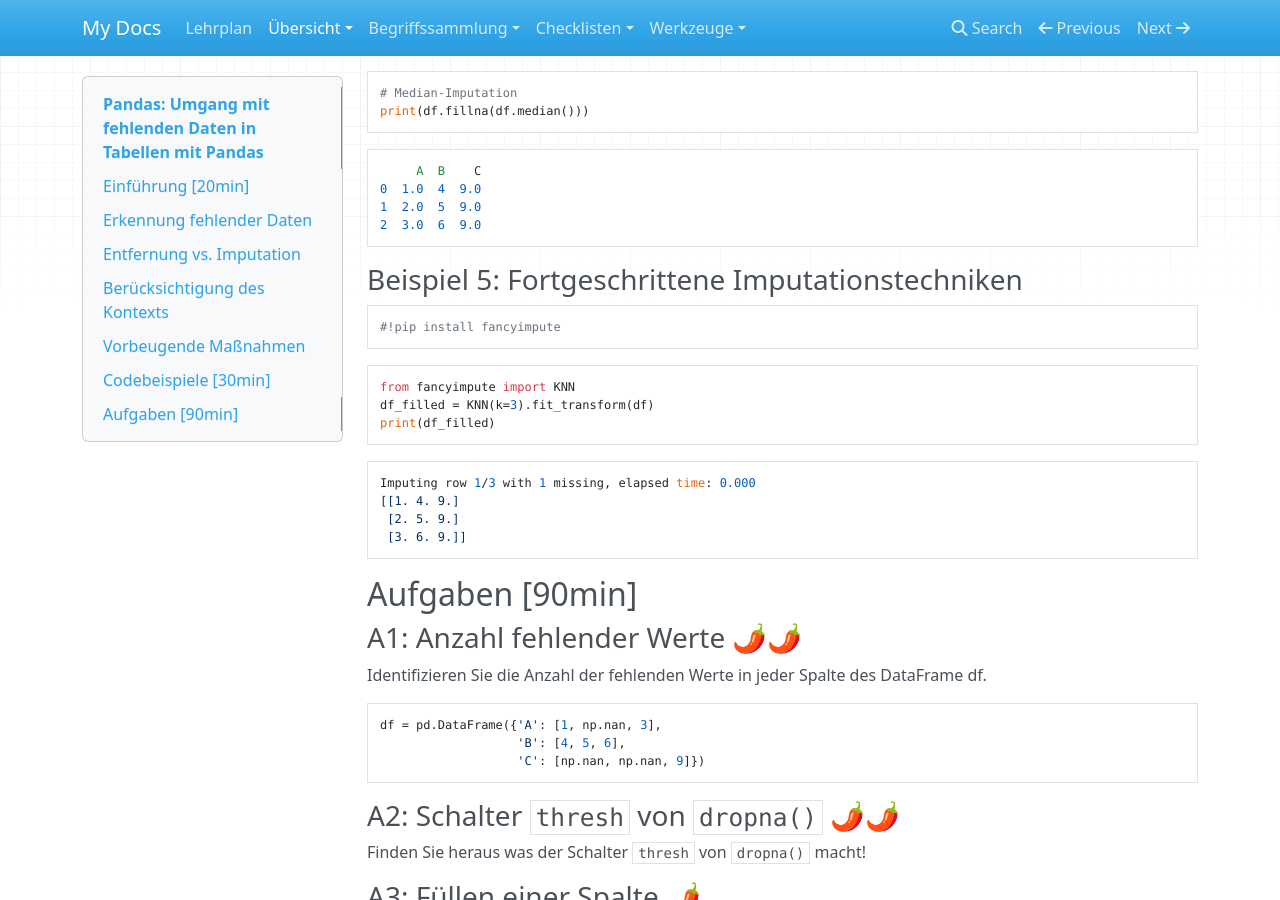
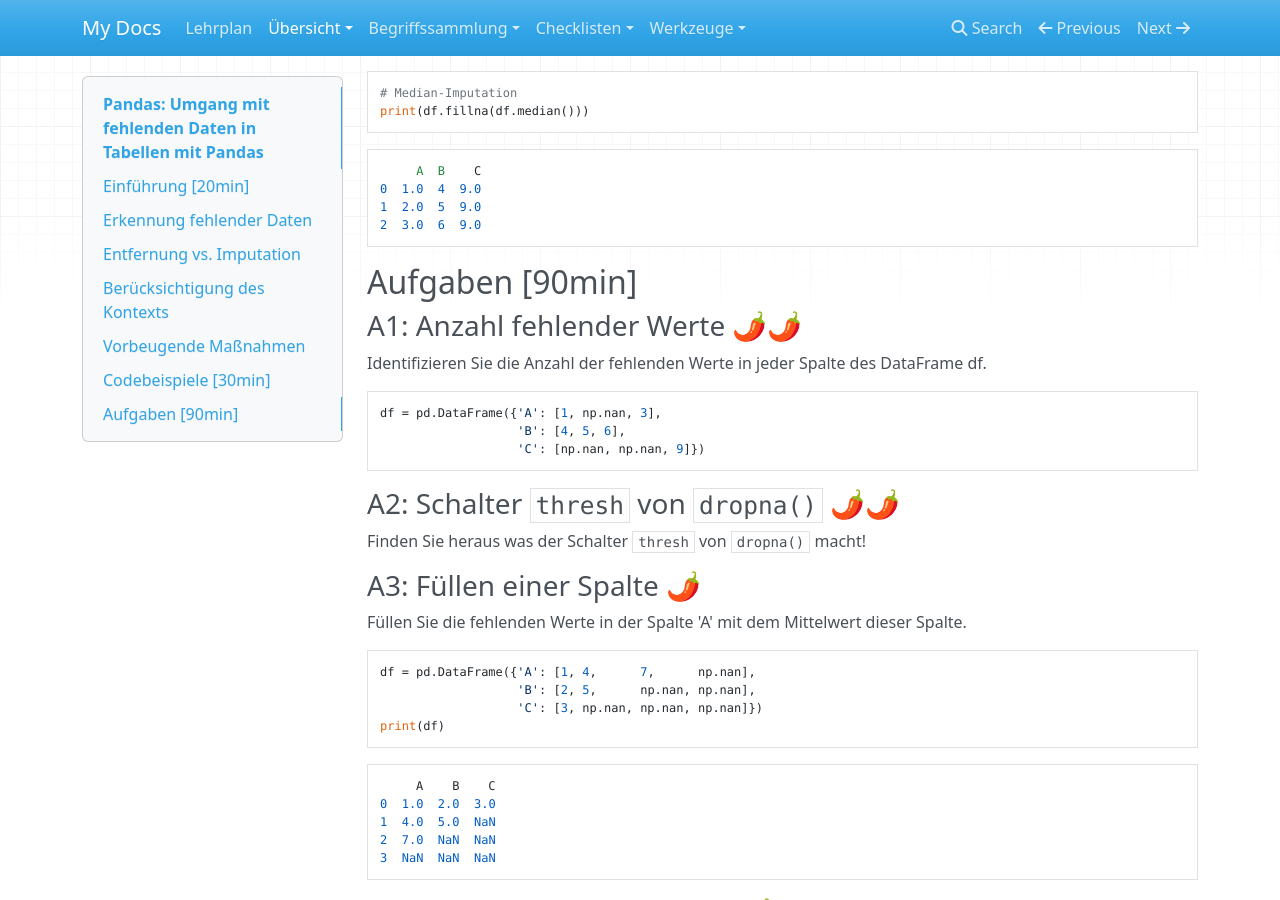
Before and after one commit to kevinsuelzle/Python_Wiki, an MkDocs documentation site: the page built from docs/lehrplan/datascience/unterrichte/pandas_fehlende_werte.md, in a window 1280 px wide and 900 px high, scrolled down 2657 px. Built offline with MkDocs 1.6.1, drawn with Linux system fonts in a browser that asks for light colours; nearby versions of some CDN libraries.

Commit message:
kleine änderungen

````diff
--- a/docs/lehrplan/datascience/unterrichte/pandas_fehlende_werte.md
+++ b/docs/lehrplan/datascience/unterrichte/pandas_fehlende_werte.md
@@ -165,26 +165,6 @@ print(df.fillna(df.median()))
     2  3.0  6  9.0
 
 
-### Beispiel 5: Fortgeschrittene Imputationstechniken
-
-
-```python
-#!pip install fancyimpute
-```
-
-
-```python
-from fancyimpute import KNN
-df_filled = KNN(k=3).fit_transform(df)
-print(df_filled)
-```
-
-    Imputing row 1/3 with 1 missing, elapsed time: 0.000
-    [[1. 4. 9.]
-     [2. 5. 9.]
-     [3. 6. 9.]]
-
-
 ## Aufgaben [90min]
 
 ### A1: Anzahl fehlender Werte 🌶️🌶️
````
Also changed, not shown: docs/lehrplan/robotik/unterrichte/webots_navigationsverhalten.md (+1 -1 lines).
